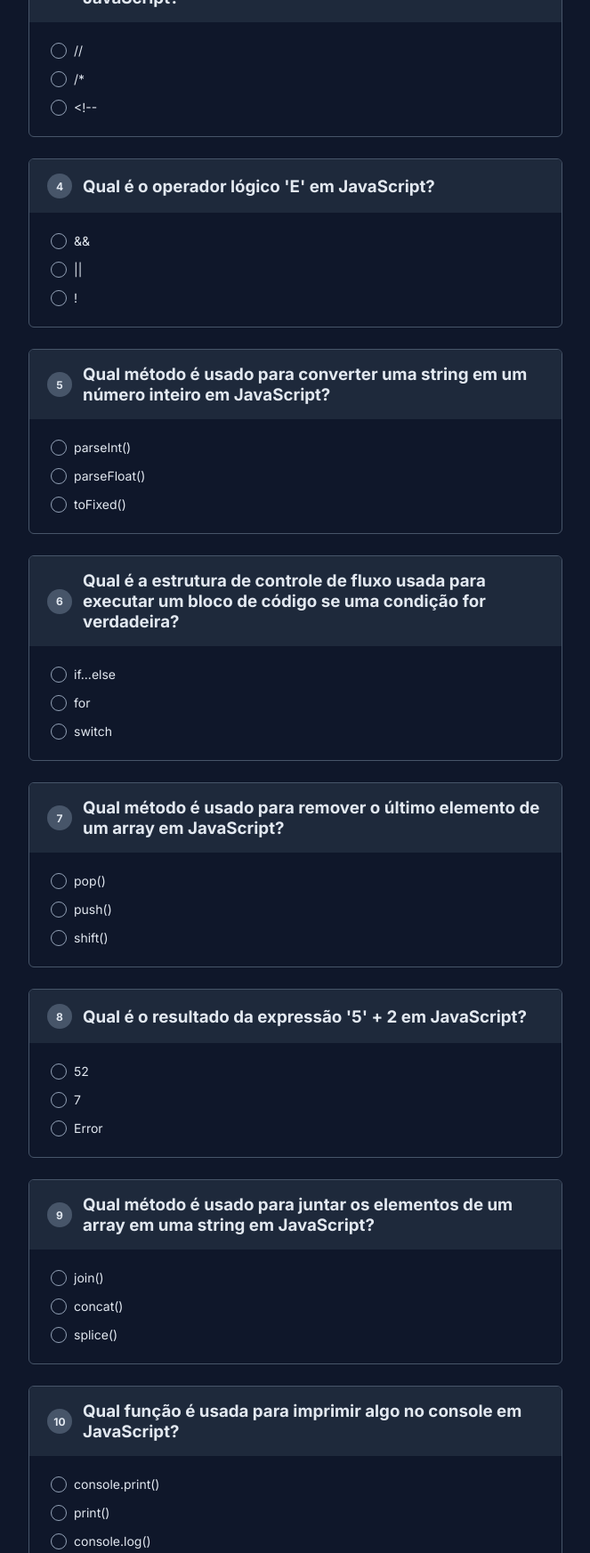
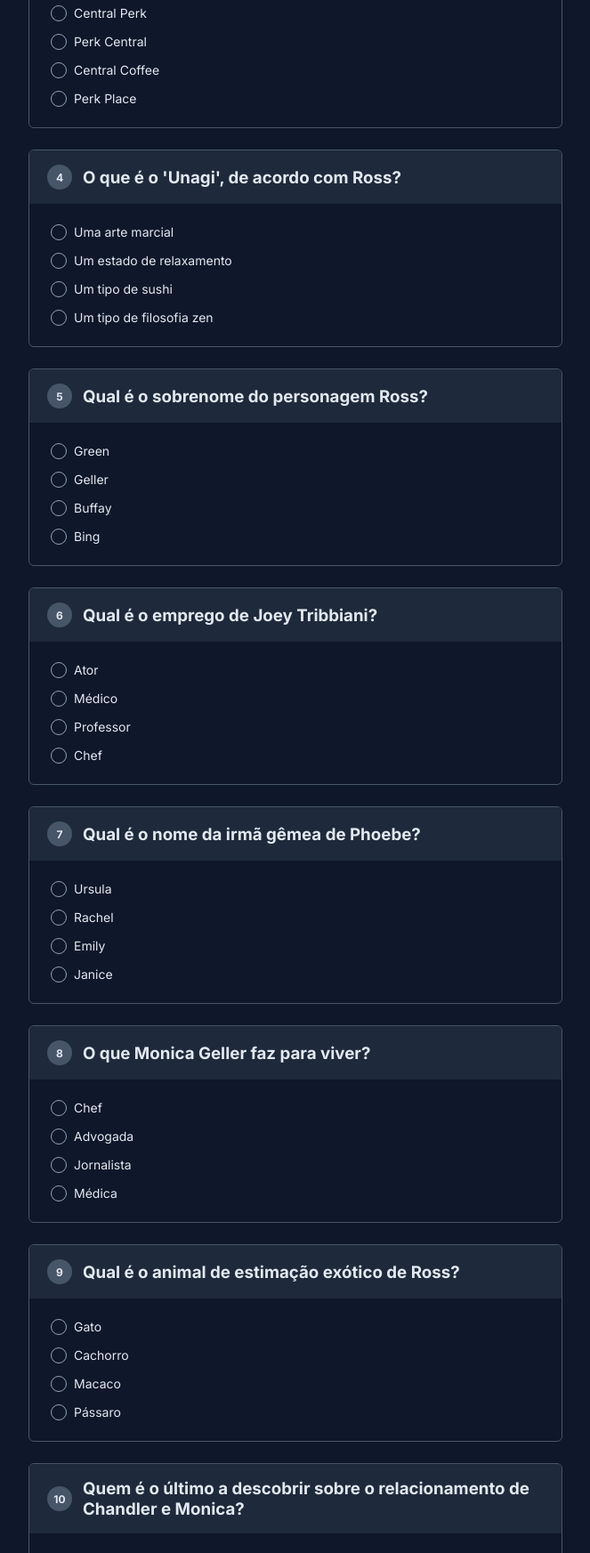
Before and after one commit to LeoTomio/NLW-Html-Css-Js, a plain HTML site: page index.html in a window 1280 px wide. Shown: the part 1055-2800 px from the top of the page at 89% size, without its empty margins (308-971 px from the left). Drawn offline with Linux system fonts and the light colour scheme.

Commit message:
pergunta friends

```diff
--- a/index.js
+++ b/index.js
@@ -1,95 +1,106 @@
 const perguntas = [
     {
-        pergunta: "Qual é a palavra-chave utilizada para declarar uma variável em JavaScript?",
+        pergunta: "Qual personagem da série tem um medo irracional de animais empalhados?",
         respostas: [
-            "var",
-            "let",
-            "const",
+            "Ross",
+            "Chandler",
+            "Phoebe",
+            "Monica",
+        ],
+        correta: 0
+    },
+    {
+        pergunta: "Qual é o emprego de Chandler Bing?",
+        respostas: [
+            "Publicitário",
+            "Advogado",
+            "Analista financeiro",
+            "Transponster",
         ],
         correta: 2
     },
     {
-        pergunta: "Qual método é usado para adicionar um elemento ao final de um array em JavaScript?",
+        pergunta: "Qual é o nome do café onde os amigos sempre se encontram?",
         respostas: [
-            "push()",
-            "pop()",
-            "shift()",
+            "Central Perk",
+            "Perk Central",
+            "Central Coffee",
+            "Perk Place",
         ],
         correta: 0
     },
     {
-        pergunta: "Qual símbolo é usado para comentários de uma linha em JavaScript?",
+        pergunta: "O que é o 'Unagi', de acordo com Ross?",
         respostas: [
-            "//",
-            "/*",
-            "<!--",
+            "Uma arte marcial",
+            "Um estado de relaxamento",
+            "Um tipo de sushi",
+            "Um tipo de filosofia zen",
+        ],
+        correta: 1
+    },
+    {
+        pergunta: "Qual é o sobrenome do personagem Ross?",
+        respostas: [
+            "Green",
+            "Geller",
+            "Buffay",
+            "Bing",
+        ],
+        correta: 1
+    },
+    {
+        pergunta: "Qual é o emprego de Joey Tribbiani?",
+        respostas: [
+            "Ator",
+            "Médico",
+            "Professor",
+            "Chef",
         ],
         correta: 0
     },
     {
-        pergunta: "Qual é o operador lógico 'E' em JavaScript?",
+        pergunta: "Qual é o nome da irmã gêmea de Phoebe?",
         respostas: [
-            "&&",
-            "||",
-            "!",
+            "Ursula",
+            "Rachel",
+            "Emily",
+            "Janice",
         ],
         correta: 0
     },
     {
-        pergunta: "Qual método é usado para converter uma string em um número inteiro em JavaScript?",
+        pergunta: "O que Monica Geller faz para viver?",
         respostas: [
-            "parseInt()",
-            "parseFloat()",
-            "toFixed()",
+            "Chef",
+            "Advogada",
+            "Jornalista",
+            "Médica",
         ],
         correta: 0
     },
     {
-        pergunta: "Qual é a estrutura de controle de fluxo usada para executar um bloco de código se uma condição for verdadeira?",
+        pergunta: "Qual é o animal de estimação exótico de Ross?",
         respostas: [
-            "if...else",
-            "for",
-            "switch",
+            "Gato",
+            "Cachorro",
+            "Macaco",
+            "Pássaro",
         ],
-        correta: 0
+        correta: 2
     },
     {
-        pergunta: "Qual método é usado para remover o último elemento de um array em JavaScript?",
+        pergunta: "Quem é o último a descobrir sobre o relacionamento de Chandler e Monica?",
         respostas: [
-            "pop()",
-            "push()",
-            "shift()",
+            "Phoebe",
+            "Rachel",
+            "Ross",
+            "Joey",
         ],
-        correta: 0
+        correta: 1
     },
-    {
-        pergunta: "Qual é o resultado da expressão '5' + 2 em JavaScript?",
-        respostas: [
-            "52",
-            "7",
-            "Error",
-        ],
-        correta: 0
-    },
-    {
-        pergunta: "Qual método é usado para juntar os elementos de um array em uma string em JavaScript?",
-        respostas: [
-            "join()",
-            "concat()",
-            "splice()",
-        ],
-        correta: 0
-    },
-    {
-        pergunta: "Qual função é usada para imprimir algo no console em JavaScript?",
-        respostas: [
-            "console.print()",
-            "print()",
-            "console.log()",
-        ],
-        correta: 2
-    }
 ];
+
 
 const quiz = document.querySelector('#quiz')
 const template = document.querySelector('template')
--- a/style.css
+++ b/style.css
@@ -23,7 +23,7 @@ main {
 }
 
 header {
-    margin: 64px;
+    margin-top: 16px;
     padding-bottom: 24px;
     border-bottom: 1px solid #334155;
 }
@@ -111,7 +111,9 @@ input:checked:before {
     border-radius: 50%;
 }
 
-
+input:hover{
+    cursor: pointer;
+}
 
 
 #acertos {
```
